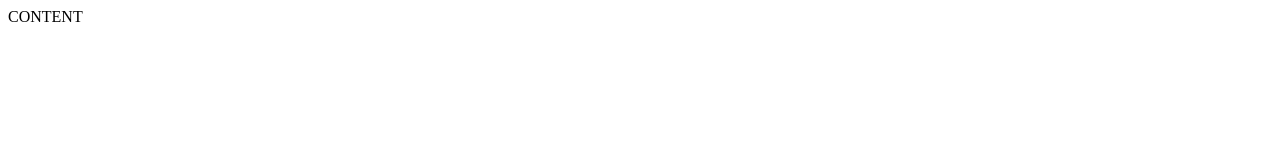
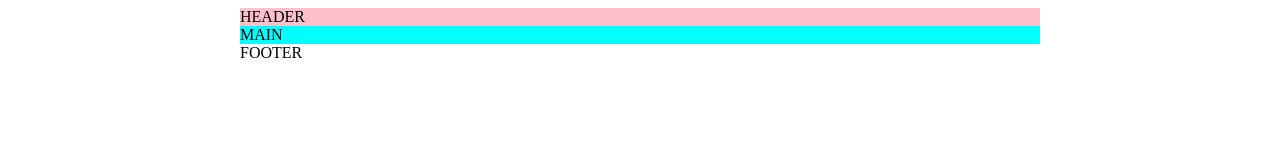
Before and after one commit to Jurgita011/astronautas, a website: page index.html in a window 1280 px wide. Drawn offline with Linux system fonts and the light colour scheme.

Commit message:
Style tag'as

```diff
--- a/index.html
+++ b/index.html
@@ -6,9 +6,33 @@
     <meta http-equiv="X-UA-Compatible" content="IE=edge">
     <meta name="viewport" content="width=device-width, initial-scale=1.0">
     <title>Astonautas</title>
+    <style>
+        header,
+        main,
+        footer {
+            width: 800px;
+        margin-left:calc((100% - 800px) / 2) ;
+        }
+
+       header {
+        background-color: pink;
+
+       }
+       main {
+        background-color: aqua;
+
+       }
+      floter {
+        background-color: coral;
+
+       }
+
+    </style>
 </head>
 
 <body>
-    CONTENT
+    <header>HEADER</header>
+    <main>MAIN</main>
+    <footer>FOOTER</flooter>
 </body>
 </html>
```
